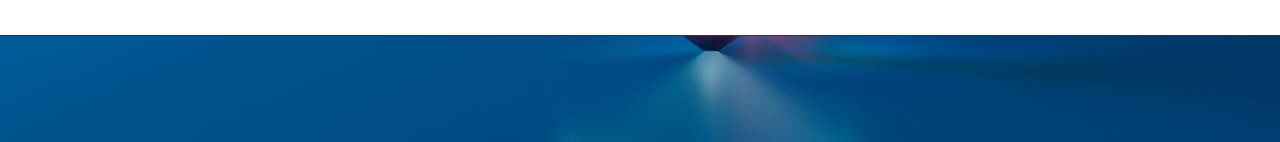
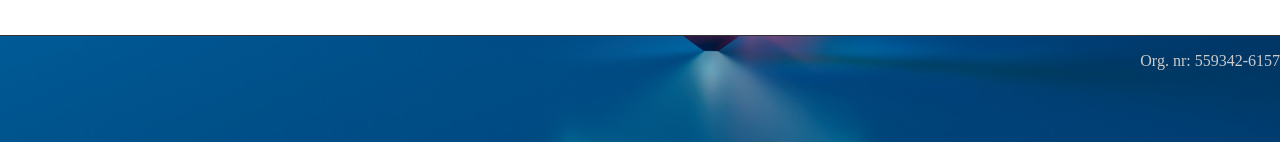
Before and after one commit to peter-plabs/peter-plabs.github.io, a plain HTML site: page index.html in a window 1280 px wide. Shown: the part 548-690 px from the top of the page. Drawn offline with Linux system fonts and the light colour scheme.

Commit message:
Add organization number

```diff
--- a/index.html
+++ b/index.html
@@ -3,7 +3,7 @@
     <head>
         <meta charset="utf-8">
         <meta name="viewport" content="width=device-width, initial-scale=1.0">
-        <title>Precision Labs</title>
+        <title>Precision Labs AB</title>
     </head>
     <body style="margin: 0pt; background-image: url(background.jpg); background-repeat: no-repeat; background-size: cover;">
         <div style="border-top: 1pt solid #333333; border-bottom: 1pt solid #333333; padding-top: 1%; padding-bottom: 1%; margin-top: 10%; background-color: #ffffff;">
@@ -15,5 +15,8 @@
                 <p style="text-align: right; font: 2vw Arial bold ; color: #999999;">Excellence in engineering.</p>
             </div>
         </div>
+        <div style="text-align: right; width: 100%;">
+            <p style="color:#cccccc">Org. nr: 559342-6157</p>
+        </div>
     </body>
 </html>
```
